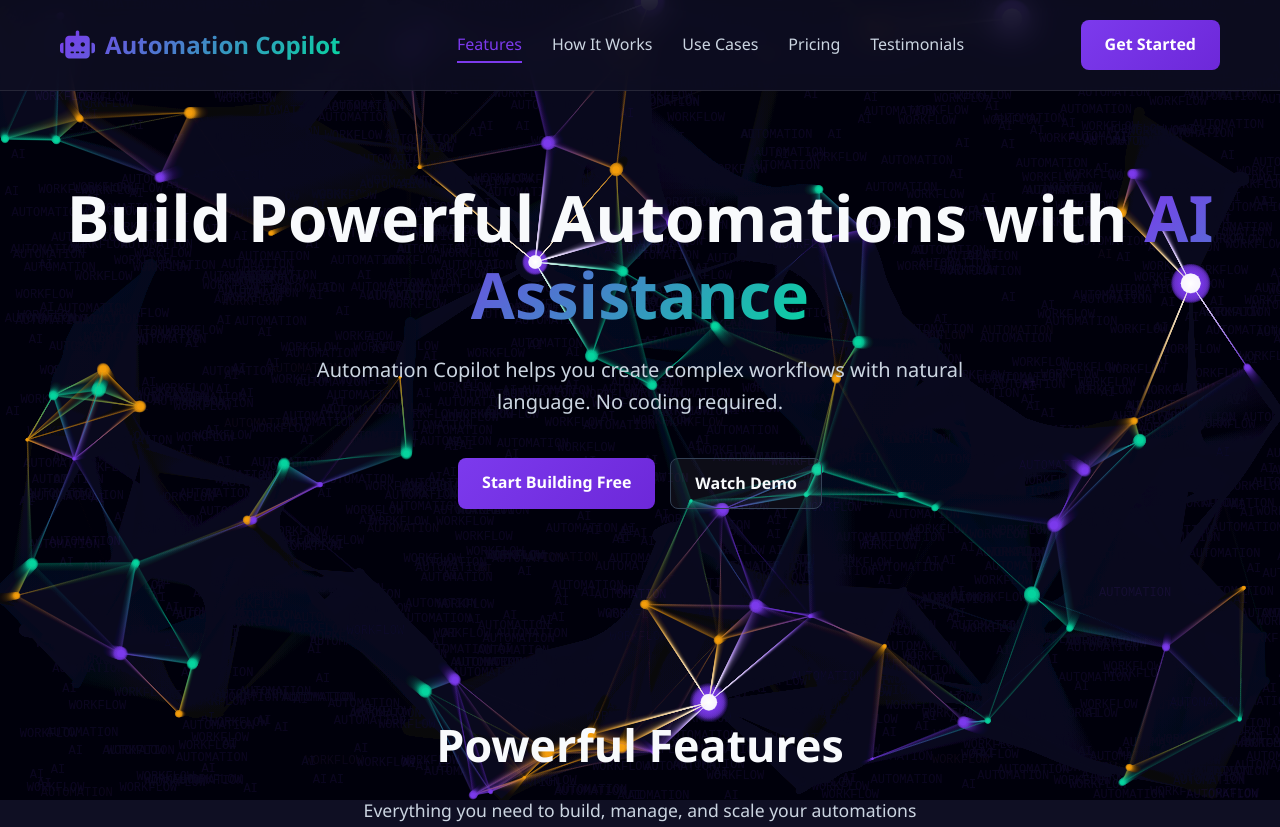
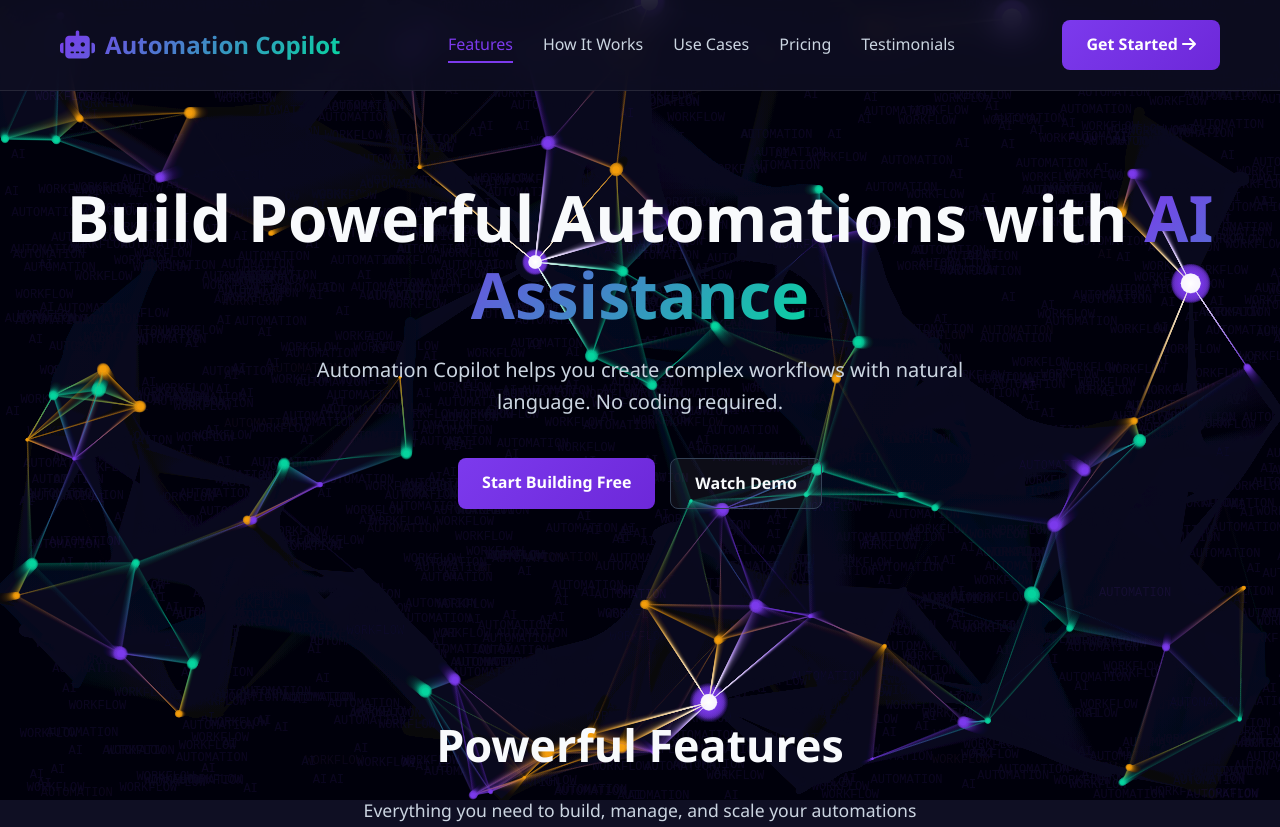
Before and after one commit to saikumarkandagatla/Automation-Copilot, a plain HTML site: page index.html in a window 1280 px wide. Shown: the top 827 px of the page. Drawn offline with Linux system fonts and the light colour scheme.

Commit message:
Update index.html

```diff
--- a/index.html
+++ b/index.html
@@ -991,7 +991,7 @@
                     <a href="#pricing">Pricing</a>
                     <a href="#testimonials">Testimonials</a>
                 </div>
-                <a href="#cta" class="cta-button">Get Started</a>
+                <a href="prototype.html" class="cta-button">Get Started <i class="fas fa-arrow-right"></i></a>
             </nav>
         </div>
     </header>
```
